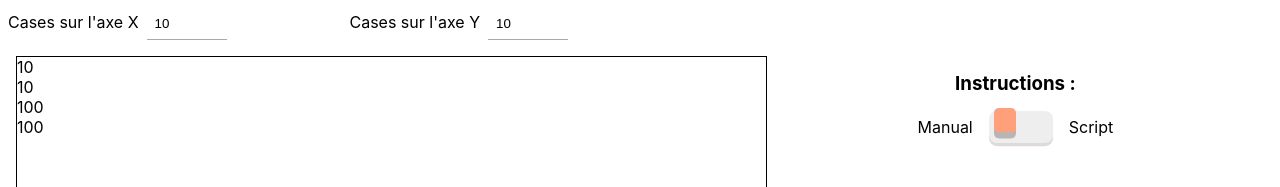
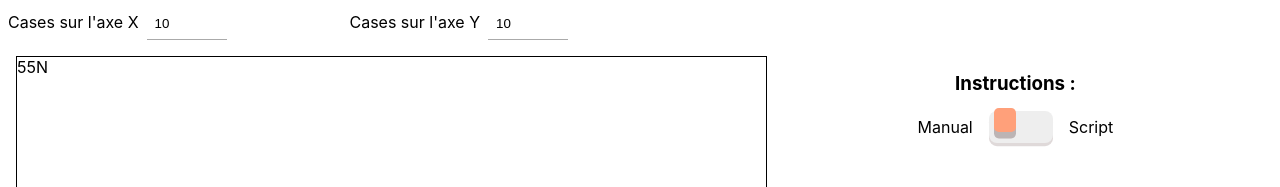
Before and after one commit to TomPillet/ihoover-app, a React (Create React App) app: page / in a window 1280 px wide. Shown: the top 187 px of the page. Built offline with nearby package versions, Linux system fonts and the light colour scheme.

Commit message:
feat: cardinal directions enum + switch cardinals manually + increase or decrease hover x or y position

```diff
--- a/src/App.tsx
+++ b/src/App.tsx
@@ -1,4 +1,4 @@
-import React, { useState } from 'react';
+import React, { useRef, useState } from 'react';
 import { FontAwesomeIcon } from '@fortawesome/react-fontawesome';
 import { faPlay } from '@fortawesome/free-solid-svg-icons';
 import './App.scss';
@@ -6,10 +6,31 @@ import './App.scss';
 import Canvas from './components/Canvas/Canvas';
 import ToggleSwitcher from './components/ToggleSwitcher/ToggleSwitcher';
 
+enum Cardinaux {
+  N = "N",
+  E = "E",
+  S = "S",
+  O = "O"
+}
+
+class EnumIndex {
+  static of<T extends object>(e: T) {
+    const values = Object.values(e);
+    return {
+      next: <K extends keyof T>(v: T[K]) => values[(values.indexOf(v)+1) % values.length],
+      prev: <K extends keyof T>(v: T[K]) => values[(values.indexOf(v) === 0) ? values.length-1 : values.indexOf(v)-1]
+    }
+  }
+}
+
 function App() {
   const [squaresX, setSquaresX] = useState(10);
   const [squaresY, setSquaresY] = useState(10);
   const [useScript, setUseScript] = useState(false);
+
+  const [hooverX, setHooverX] = useState(5);
+  const [hooverY, setHooverY] = useState(5);
+  const [hooverDir, setHooverDir] = useState(Cardinaux.N);
 
   const toggleScript = (toggleData: boolean) => {
     setUseScript(toggleData);
@@ -20,6 +41,31 @@ function App() {
   }
   const updateSquaresY = (value: number | 0) => {
     setSquaresY((value) ? value : 1);
+  }
+
+  const draw = (movement: any) => {
+    if (movement === "D") {
+      let nextDir = EnumIndex.of(Cardinaux).next(hooverDir);
+      setHooverDir(nextDir);
+    } else if (movement === "G") {
+      let prevDir = EnumIndex.of(Cardinaux).prev(hooverDir);
+      setHooverDir(prevDir);
+    } else if (movement === "A") {
+      switch (hooverDir) {
+        case Cardinaux.N:
+          setHooverY(hooverY+1);
+          break;
+        case Cardinaux.E:
+          setHooverX(hooverX+1);
+          break;
+        case Cardinaux.S:
+          setHooverY(hooverY-1);
+          break;
+        case Cardinaux.O:
+          setHooverX(hooverX-1);
+          break;
+      }
+    }
   }
 
   return (
@@ -38,7 +84,10 @@ function App() {
 
       <div className="grid-wrapper">
         <div className='grid-layout'>
-          <Canvas draw='' height={1000} width={1000} squaresX={squaresX} squaresY={squaresY}></Canvas>
+          {hooverX}
+          {hooverY}
+          {hooverDir}
+          <Canvas draw={draw} height={1000} width={1000}></Canvas>
         </div>
 
         <div className="grid-instructions">
@@ -59,9 +108,9 @@ function App() {
             </div>
 
             <div id="manual-instructions"  className={`instructions-card ${(useScript)? 'hide' : ''}`}>
-              <button className="btn btn-action manual-btn" onClick={() => console.log('droite')}>Droite</button>
-              <button className="btn btn-action manual-btn" onClick={() => console.log('gauche')}>Gauche</button>
-              <button className="btn btn-action manual-btn" onClick={() => console.log('avancer')}>Avant</button>
+              <button className="btn btn-action manual-btn" onClick={() => draw("D")}>Droite</button>
+              <button className="btn btn-action manual-btn" onClick={() => draw("G")}>Gauche</button>
+              <button className="btn btn-action manual-btn" onClick={() => draw("A")}>Avant</button>
             </div>
           </div>
 
--- a/src/components/Canvas/Canvas.tsx
+++ b/src/components/Canvas/Canvas.tsx
@@ -4,15 +4,11 @@ interface CanvasProps {
     draw: any,
     height: number,
     width: number,
-    squaresX: number,
-    squaresY: number,
 }
 
-const Canvas = ({draw, height, width, squaresX, squaresY}: CanvasProps) => {
+const Canvas = ({draw, height, width}: CanvasProps) => {
+
     const canvas = useRef<HTMLCanvasElement>(null);
-    const sizeSquareX:number = width / squaresX;
-    const sizeSquareY:number = height / squaresY;
-
     useEffect(() => {
         const context = canvas.current?.getContext('2d');
 
@@ -24,14 +20,6 @@ const Canvas = ({draw, height, width, squaresX, squaresY}: CanvasProps) => {
 
     return (
         <div>
-            {squaresX}
-            <br/>
-            {squaresY}
-            <br/>
-            {sizeSquareX}
-
-            <br/>
-            {sizeSquareY}
         </div>
     )
 }
```
